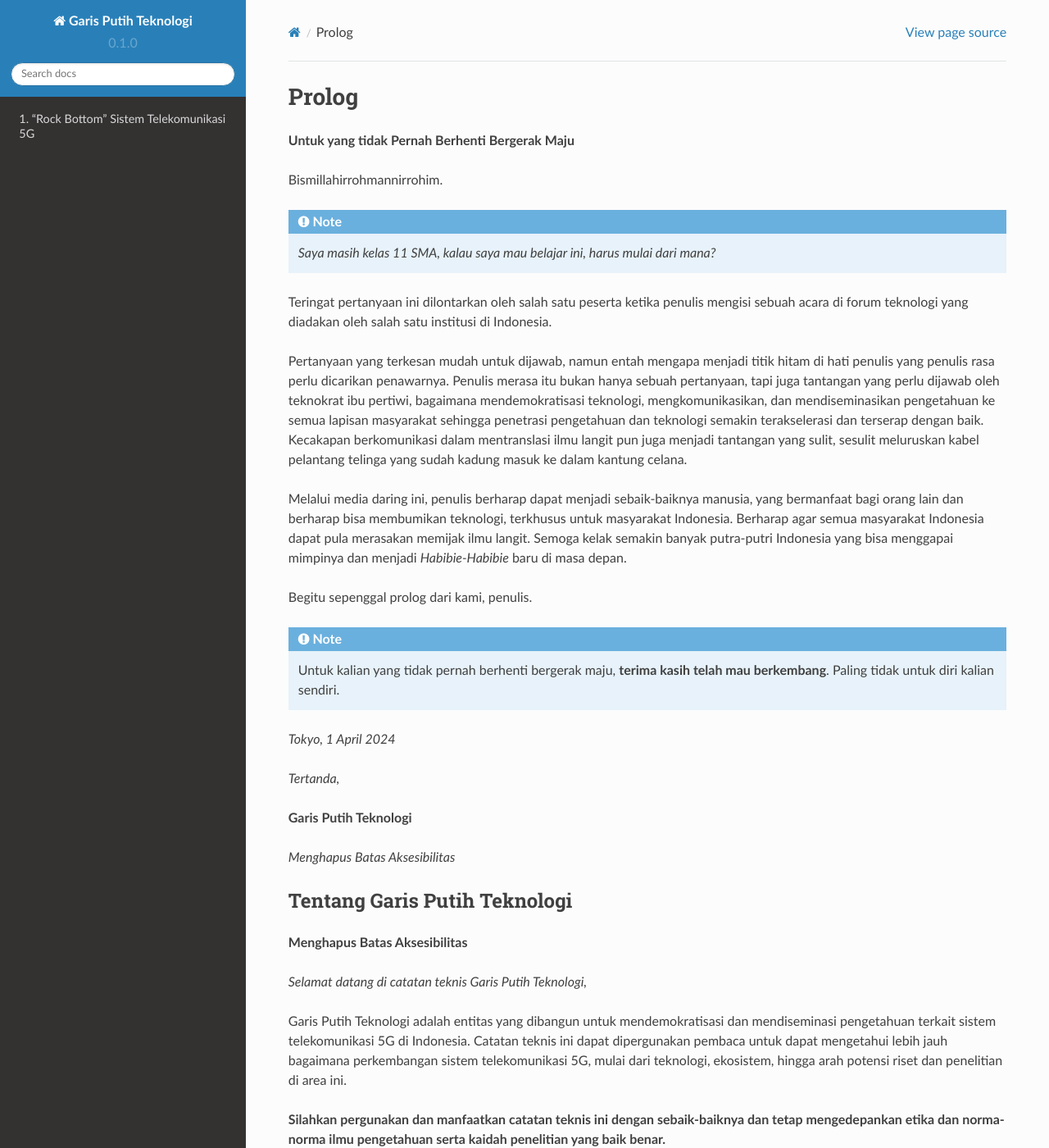
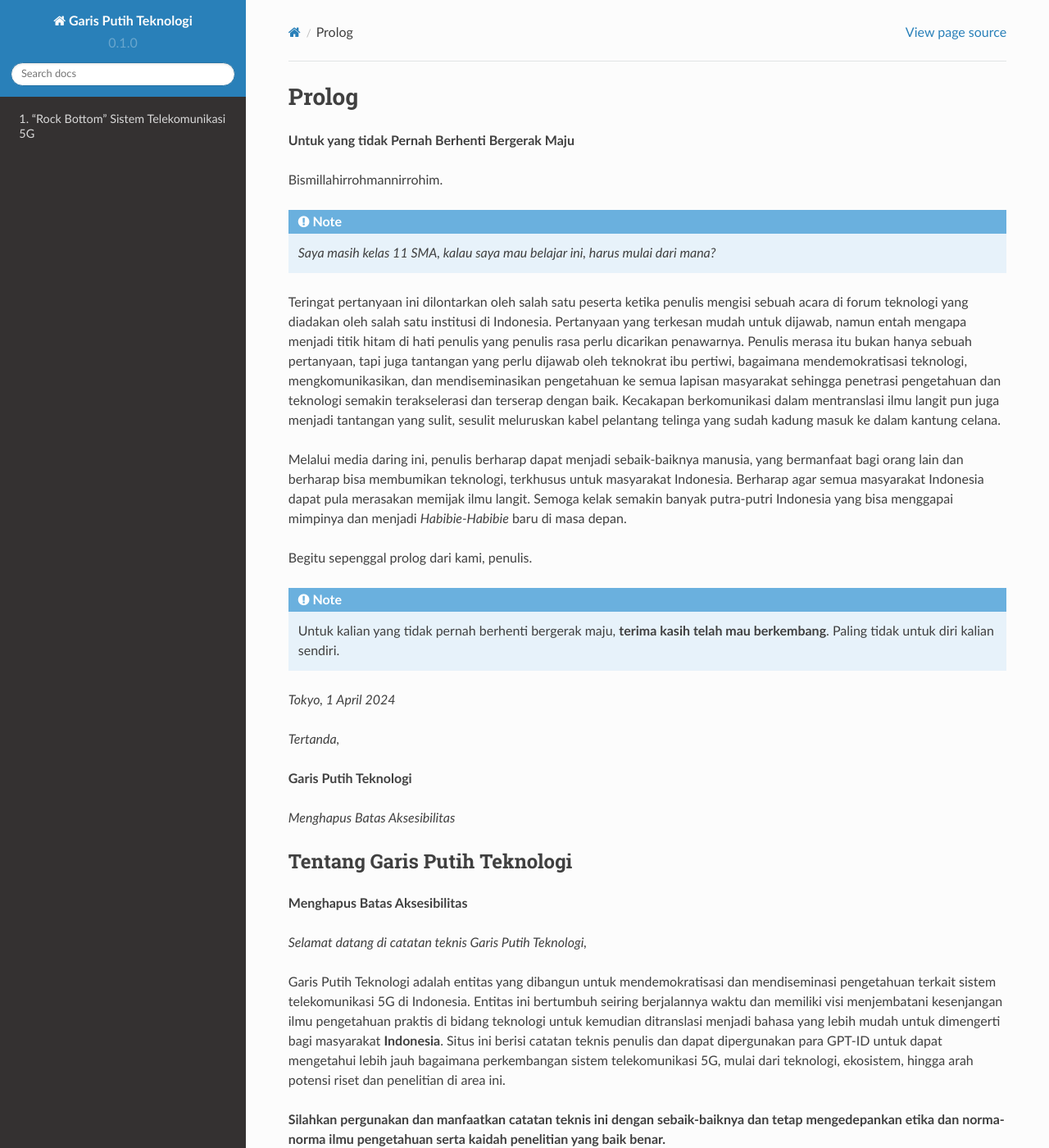
Before and after one commit to garisputihteknologi/garisputihteknologi, a Sphinx documentation site: the page built from docs/source/index.rst, in a window 1280 px wide and 1400 px high. Shown: the whole window at 82% size. Built offline with Sphinx 7.4.7 and the Read the Docs theme 2.0.0, drawn with Linux system fonts in a browser that asks for light colours.

Commit message:
Update index.rst

```diff
--- a/docs/source/index.rst
+++ b/docs/source/index.rst
@@ -8,9 +8,7 @@ Bismillahirrohmannirrohim.
 .. note::
 			*Saya masih kelas 11 SMA, kalau saya mau belajar ini, harus mulai dari mana?*
 
-Teringat pertanyaan ini dilontarkan oleh salah satu peserta ketika penulis mengisi sebuah acara di forum teknologi yang diadakan oleh salah satu institusi di Indonesia.
-
-Pertanyaan yang terkesan mudah untuk dijawab, namun entah mengapa menjadi titik hitam di hati penulis yang penulis rasa perlu dicarikan penawarnya. Penulis merasa itu bukan hanya sebuah pertanyaan, tapi juga tantangan yang perlu dijawab oleh teknokrat ibu pertiwi, bagaimana mendemokratisasi teknologi, mengkomunikasikan, dan mendiseminasikan pengetahuan ke semua lapisan masyarakat sehingga penetrasi pengetahuan dan teknologi semakin terakselerasi dan terserap dengan baik. Kecakapan berkomunikasi dalam mentranslasi ilmu langit pun juga menjadi tantangan yang sulit, sesulit meluruskan kabel pelantang telinga yang sudah kadung masuk ke dalam kantung celana.
+Teringat pertanyaan ini dilontarkan oleh salah satu peserta ketika penulis mengisi sebuah acara di forum teknologi yang diadakan oleh salah satu institusi di Indonesia. Pertanyaan yang terkesan mudah untuk dijawab, namun entah mengapa menjadi titik hitam di hati penulis yang penulis rasa perlu dicarikan penawarnya. Penulis merasa itu bukan hanya sebuah pertanyaan, tapi juga tantangan yang perlu dijawab oleh teknokrat ibu pertiwi, bagaimana mendemokratisasi teknologi, mengkomunikasikan, dan mendiseminasikan pengetahuan ke semua lapisan masyarakat sehingga penetrasi pengetahuan dan teknologi semakin terakselerasi dan terserap dengan baik. Kecakapan berkomunikasi dalam mentranslasi ilmu langit pun juga menjadi tantangan yang sulit, sesulit meluruskan kabel pelantang telinga yang sudah kadung masuk ke dalam kantung celana.
 
 Melalui media daring ini, penulis berharap dapat menjadi sebaik-baiknya manusia, yang bermanfaat bagi orang lain dan berharap bisa membumikan teknologi, terkhusus untuk masyarakat Indonesia. Berharap agar semua masyarakat Indonesia dapat pula merasakan memijak ilmu langit. Semoga kelak semakin banyak putra-putri Indonesia yang bisa menggapai mimpinya dan menjadi *Habibie-Habibie* baru di masa depan.
 
@@ -23,11 +21,9 @@ Begitu sepenggal prolog dari kami, penulis.
 
 *Tertanda,*
 
-
 **Garis Putih Teknologi**
 
 *Menghapus Batas Aksesibilitas*
-
 
 Tentang Garis Putih Teknologi
 -----------------------------
@@ -36,11 +32,9 @@ Tentang Garis Putih Teknologi
 
 *Selamat datang di catatan teknis Garis Putih Teknologi,*
 
-Garis Putih Teknologi adalah entitas yang dibangun untuk mendemokratisasi dan mendiseminasi pengetahuan terkait sistem telekomunikasi 5G di Indonesia. Catatan teknis ini dapat dipergunakan pembaca untuk dapat mengetahui lebih jauh bagaimana perkembangan sistem telekomunikasi 5G, mulai dari teknologi, ekosistem, hingga arah potensi riset dan penelitian di area ini.
+Garis Putih Teknologi adalah entitas yang dibangun untuk mendemokratisasi dan mendiseminasi pengetahuan terkait sistem telekomunikasi 5G di Indonesia. Entitas ini bertumbuh seiring berjalannya waktu dan memiliki visi menjembatani kesenjangan ilmu pengetahuan praktis di bidang teknologi untuk kemudian ditranslasi menjadi bahasa yang lebih mudah untuk dimengerti bagi masyarakat **Indonesia**. Situs ini berisi catatan teknis penulis dan dapat dipergunakan para GPT-ID untuk dapat mengetahui lebih jauh bagaimana perkembangan sistem telekomunikasi 5G, mulai dari teknologi, ekosistem, hingga arah potensi riset dan penelitian di area ini.
 
 **Silahkan pergunakan dan manfaatkan catatan teknis ini dengan sebaik-baiknya dan tetap mengedepankan etika dan norma-norma ilmu pengetahuan serta kaidah penelitian yang baik benar.**
-
-
 
 .. note::
 			Ketuk kami di **garisputihteknologi@gmail.com**
```
